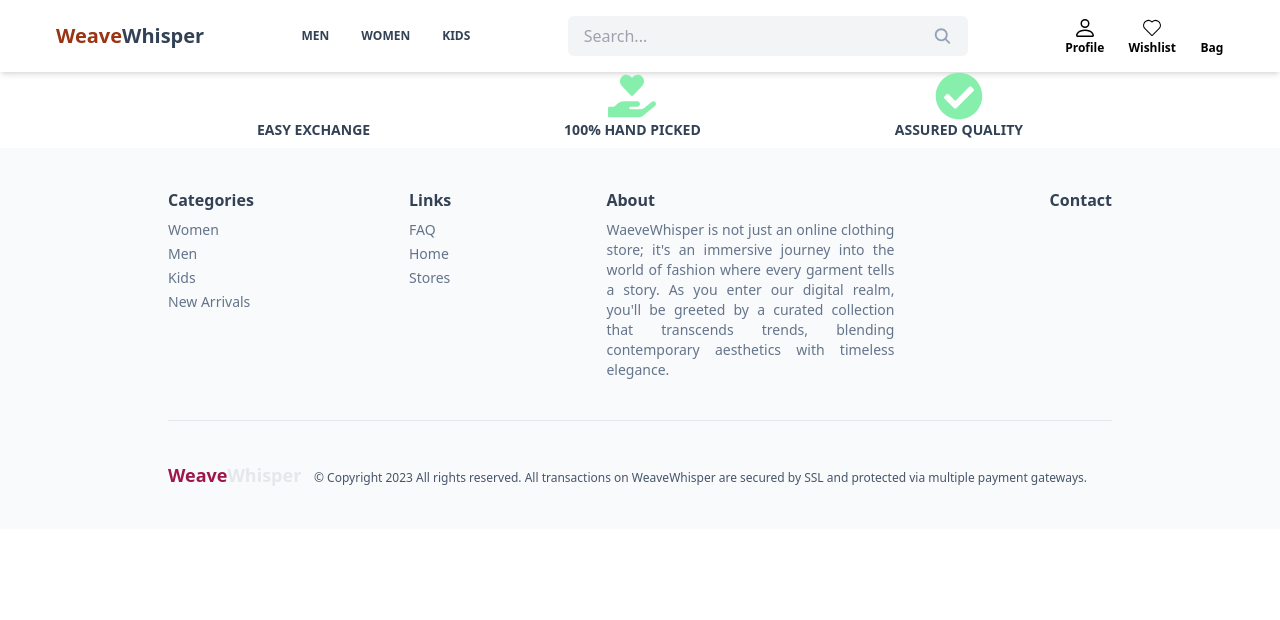
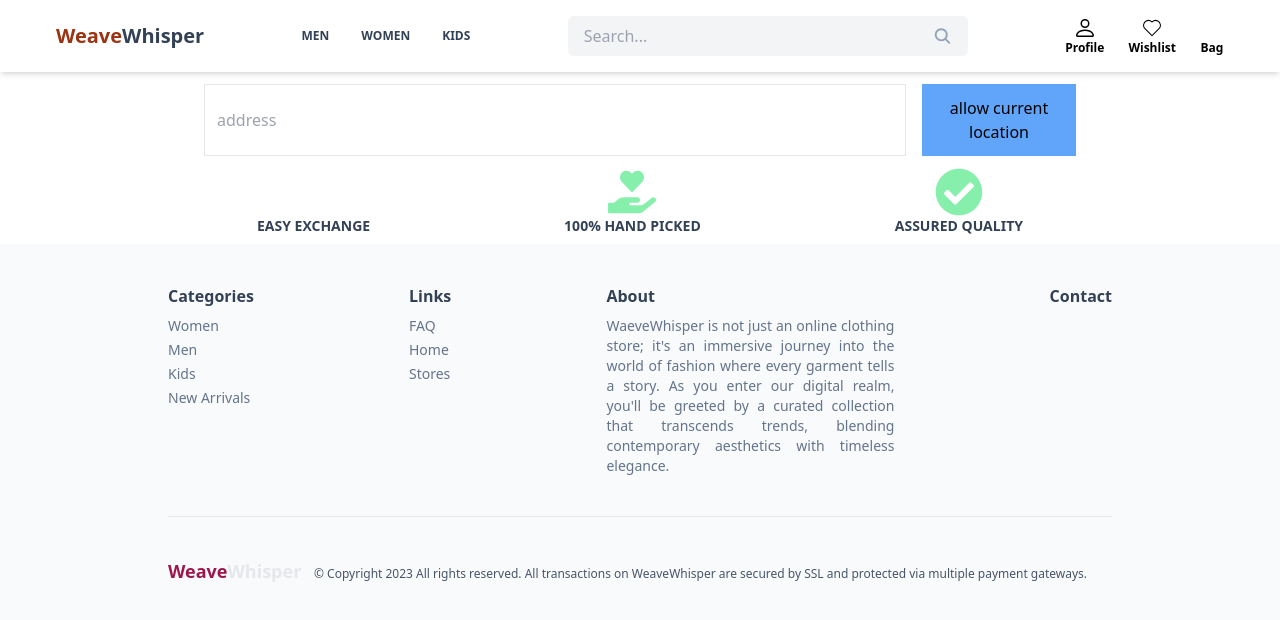
Before and after one commit to B3nzy/WeaveWhisper_eCommerce_FrontEnd, a React (Vite) app: page /address in a window 1280 px wide. Shown: the top 620 px of the page. Built offline with nearby package versions, Linux system fonts and the light colour scheme; no server answers; some icons are missing.

Commit message:
test allow current location

```diff
--- a/src/App.jsx
+++ b/src/App.jsx
@@ -7,6 +7,7 @@ import SignUp from "./pages/SignUp";
 import Footer from "./components/Footer";
 import Product from "./pages/Product";
 import CreateProductListing from "./pages/CreateProductListing";
+import AllowAddress from "./components/AllowAddress";
 
 export default function App() {
   return (
@@ -17,6 +18,7 @@ export default function App() {
         <Route path="/sign-in" element={<SignIn />} />
         <Route path="/sign-up" element={<SignUp />} />
         <Route path="/product" element={<Product />} />
+        <Route path="/address" element={<AllowAddress />} />
         <Route
           path="/create-product-listing"
           element={<CreateProductListing />}
--- /dev/null
+++ b/src/components/AllowAddress.jsx
@@ -0,0 +1,96 @@
+import React, { useEffect, useState } from "react";
+
+const APIkey = import.meta.env.VITE_OPENCAGE_API_KEY;
+
+export default function AllowAddress() {
+  const [location, setLocation] = useState("");
+  console.log(location);
+  const getLocationInfo = (latitude, longitude) => {
+    const url = `https://api.opencagedata.com/geocode/v1/json?q=${latitude},${longitude}&key=${APIkey}`;
+    fetch(url)
+      .then((response) => response.json())
+      .then((data) => {
+        console.log(data);
+        if (data.status.code === 200) {
+          console.log("results:", data.results);
+          setLocation(data.results[0].formatted);
+        } else {
+          console.log("Reverse geolocation request failed.");
+        }
+      })
+      .catch((error) => console.error(error));
+  };
+  const success = (pos) => {
+    let crd = pos.coords;
+    console.log("Your current position is:");
+    console.log(`Latitude : ${crd.latitude}`);
+    console.log(`Longitude: ${crd.longitude}`);
+    console.log(`More or less ${crd.accuracy} meters.`);
+
+    getLocationInfo(crd.latitude, crd.longitude);
+  };
+
+  const errors = (err) => {
+    console.warn(`ERROR(${err.code}): ${err.message}`);
+  };
+
+  const options = {
+    enableHighAccuracy: true,
+    timeout: 5000,
+    maximumAge: 0,
+  };
+
+  //   useEffect(() => {
+  //     if (navigator.geolocation) {
+  //       navigator.permissions.query({ name: "geolocation" }).then((result) => {
+  //         console.log(result);
+  //         if (result.state === "granted") {
+  //           //If granted then you can directly call your function here
+  //           navigator.geolocation.getCurrentPosition(success, errors, options);
+  //         } else if (result.state === "prompt") {
+  //           //If prompt then the user will be asked to give permission
+  //           navigator.geolocation.getCurrentPosition(success, errors, options);
+  //         } else if (result.state === "denied") {
+  //           //If denied then you have to show instructions to enable location
+  //         }
+  //       });
+  //     } else {
+  //       console.log("Geolocation bot supported");
+  //     }
+  //   }, []);
+
+  const handleAddress = () => {
+    if (navigator.geolocation) {
+      navigator.permissions.query({ name: "geolocation" }).then((result) => {
+        console.log(result);
+        if (result.state === "granted") {
+          //If granted then you can directly call your function here
+          navigator.geolocation.getCurrentPosition(success, errors, options);
+        } else if (result.state === "prompt") {
+          //If prompt then the user will be asked to give permission
+          navigator.geolocation.getCurrentPosition(success, errors, options);
+        } else if (result.state === "denied") {
+          //If denied then you have to show instructions to enable location
+        }
+      });
+    } else {
+      console.log("Geolocation bot supported");
+    }
+  };
+
+  return (
+    <div className="p-3 flex max-w-4xl mx-auto gap-4">
+      {/* {location ? <p>Your location is : {location}</p> : null} */}
+      <input
+        name="address"
+        placeholder="address"
+        className="border p-3 w-full"
+        value={location}
+        onChange={(e) => setLocation(e.target.value)}
+      />
+      <button onClick={handleAddress} className="p-3 bg-blue-400">
+        allow current location
+      </button>
+    </div>
+  );
+}
```
Also changed, not shown: 1 other file (tests, documents, lock files or other folders).
